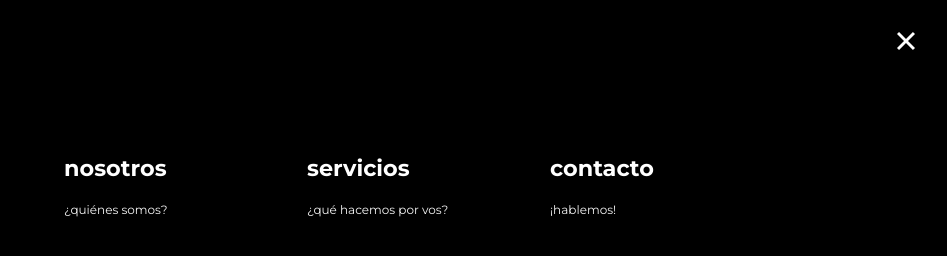
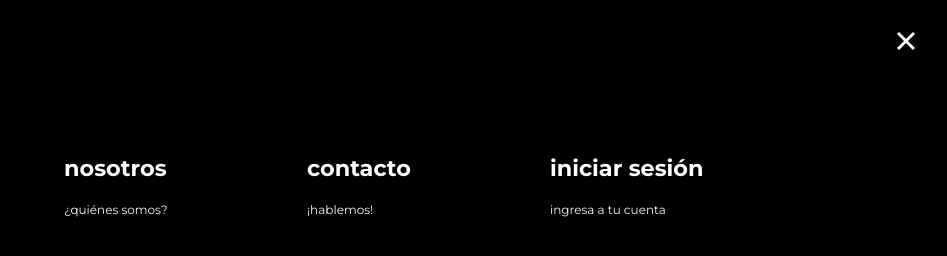
Before and after one commit to mariomuratori/simplepage, a plain HTML site: page index.html in a window 1280 px wide. Both pictures are taken after a click on the picture 1239 px from the left and 37 px from the top of the page. Shown: the full height of the page, 333-1280 px from the left. Drawn offline with Linux system fonts and the light colour scheme.

Commit message:
Update index.html

```diff
--- a/index.html
+++ b/index.html
@@ -27,13 +27,13 @@
             <a href="#">nosotros</a>
             <span>¿quiénes somos?</span>
           </li>
-          <li>
-              <a href="#">servicios</a>
-              <span>¿qué hacemos por vos?</span>
-            </li>
             <li>
-                <a href="#">contacto</a>
+                <a href="https://mariomuratori.github.io/contact/">contacto</a>
                 <span>¡hablemos!</span>
+              </li>
+                  <li>
+                <a href="https://mariomuratori.github.io/formulario/">iniciar sesión</a>
+                <span>ingresa a tu cuenta</span>
               </li>
       </ul>
   </nav>
```
